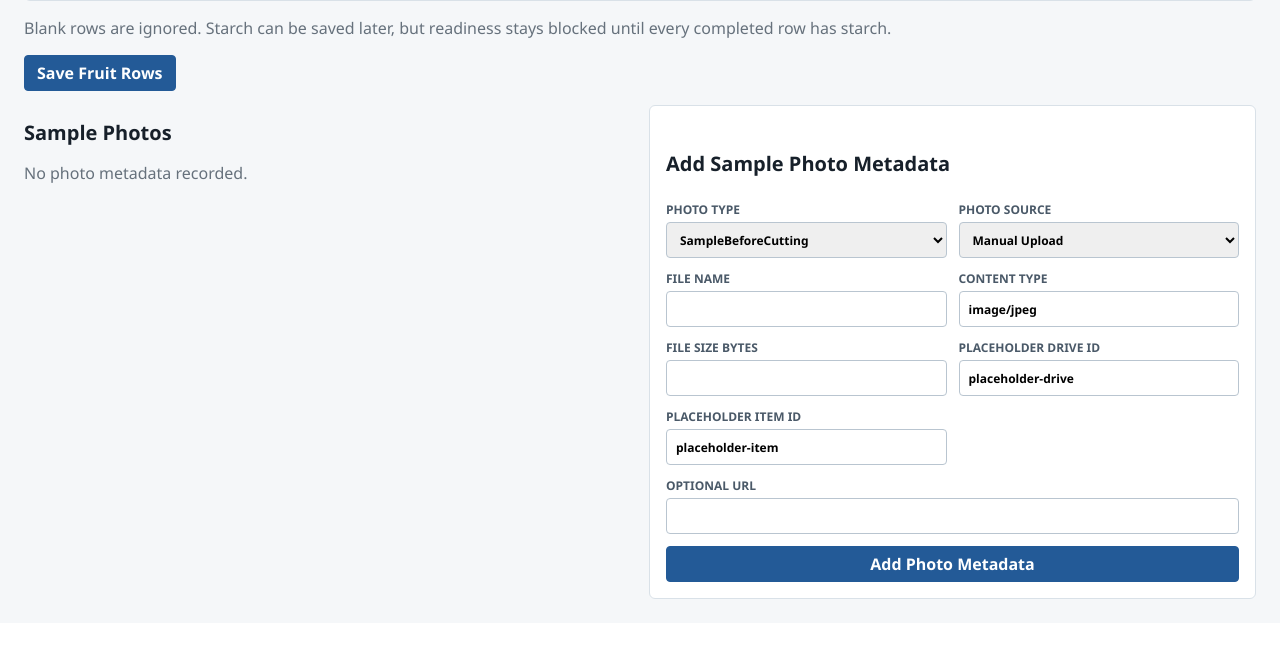
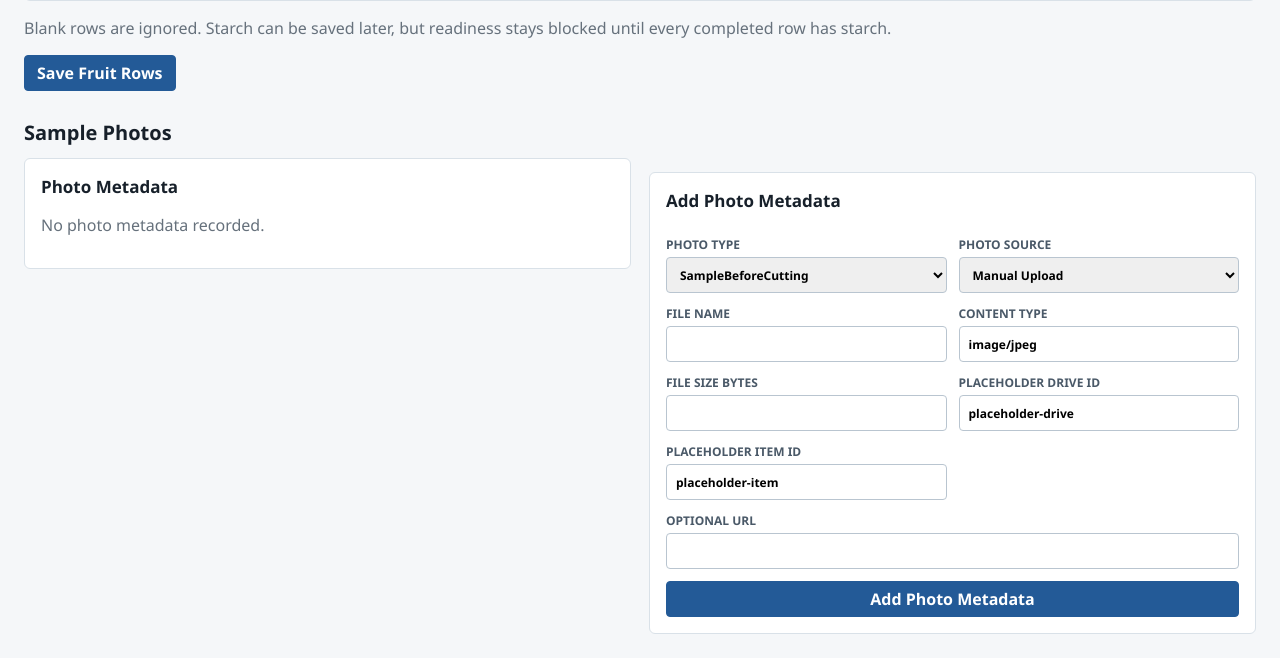
Before and after one commit to Wes-Sysadm/Crop-QC-dashboard, an ASP.NET Core app: template src/CropQc.Web/Views/Samples/Details.cshtml in a window 1280 px wide. Shown: the part 631-1289 px from the top of the page. Before the commit the page ends 1230 px from the top, so only its background shows below. Run offline with ASP.NET Core 8, Linux system fonts and the light colour scheme; the template is opened without the code that fills it, so the values that code supplies are empty.

Commit message:
Clean up QC sample detail layout

```diff
--- a/src/CropQc.Web/Views/Samples/Details.cshtml
+++ b/src/CropQc.Web/Views/Samples/Details.cshtml
@@ -128,14 +128,15 @@
         <button type="submit">Save Fruit Rows</button>
     </form>
 
-    <div class="grid-two">
-        <section>
-            <h2>Sample Photos</h2>
-            @await Html.PartialAsync("_PhotoGroups", Model.PhotoGroups)
-        </section>
-        <section>
+    <section>
+        <h2>Sample Photos</h2>
+        <div class="grid-two">
+            <div class="panel">
+                <h3>Photo Metadata</h3>
+                @await Html.PartialAsync("_PhotoGroups", Model.PhotoGroups)
+            </div>
             <form class="panel form-grid" method="post" action="/Samples/@Model.Sample.Id/photos">
-                <h2>Add Sample Photo Metadata</h2>
+                <h3>Add Photo Metadata</h3>
                 <label class="field">Photo type
                     <select name="PhotoType">
                         <option value="SampleBeforeCutting" selected="@(Model.AddPhotoForm.PhotoType == "SampleBeforeCutting" ? "selected" : null)">SampleBeforeCutting</option>
@@ -170,8 +171,8 @@
                 </label>
                 <button type="submit">Add Photo Metadata</button>
             </form>
-        </section>
-    </div>
+        </div>
+    </section>
 }
 
 @functions {
```
